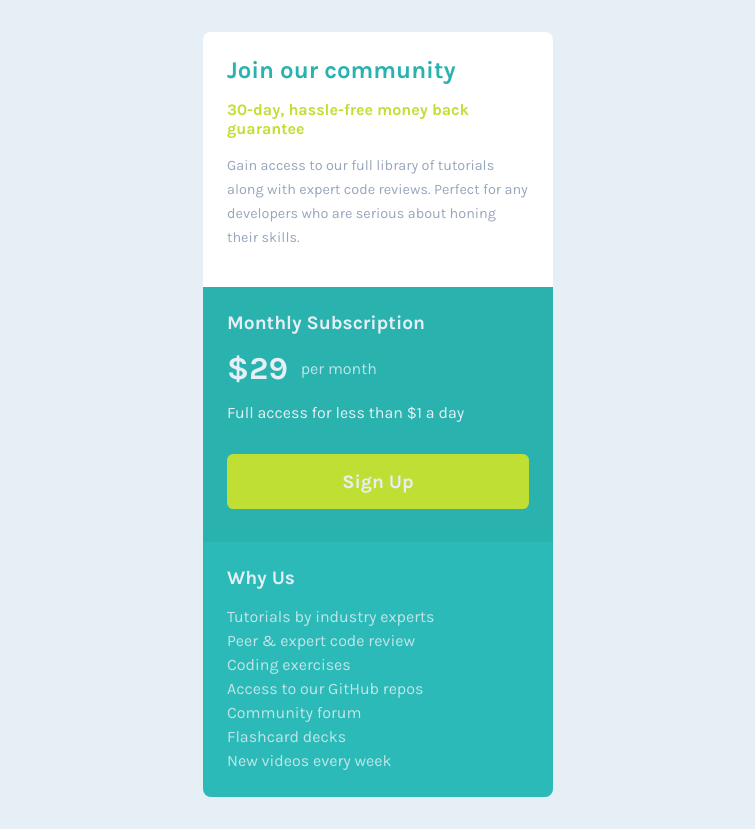
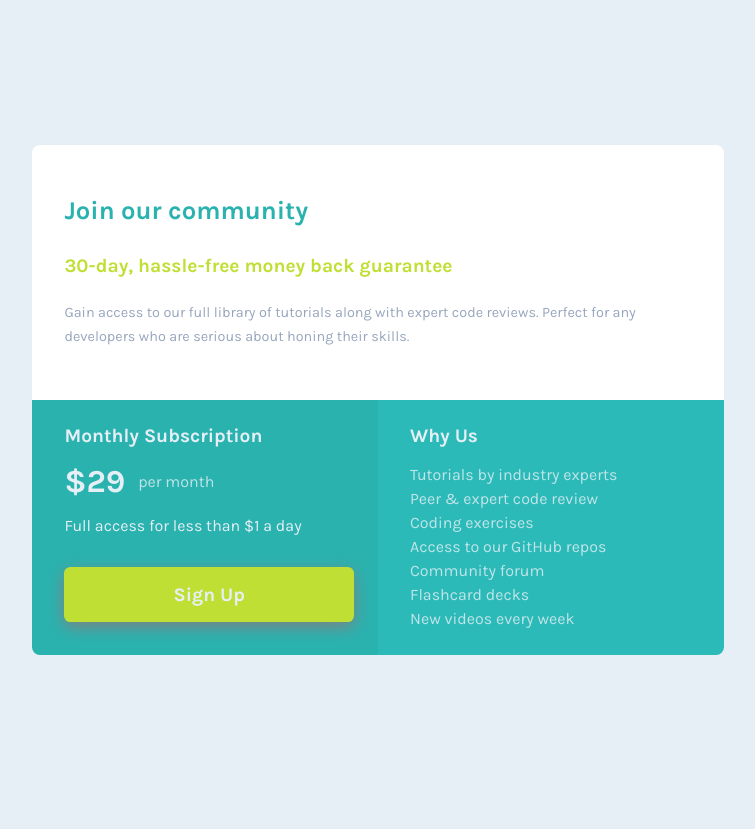
Before and after one commit to data-dev05/single-price-grid-component, a plain HTML site: page index.html in a window 1280 px wide. Shown: the whole page, without its empty margins (262-1017 px from the left). After the commit the page ends 800 px from the top, so only its background shows below. Drawn offline with Linux system fonts and the light colour scheme.

Commit message:
final version

```diff
--- a/sass/styles.scss
+++ b/sass/styles.scss
@@ -89,6 +89,12 @@ ul {
         padding: 1rem;
         border-radius: 0.4rem;
         margin-top: 1rem;
+        box-shadow: 0 0.3rem 1rem gray;
+
+        &:hover {
+            cursor: pointer;
+            box-shadow: 0 0.1rem 0.5rem black;
+        }
     }
 }
 
@@ -104,7 +110,40 @@ h2 {
 
 @media (min-width: 768px) {
     #card {
-        grid-template-columns: 2fr;
-        grid-template-rows: repeat(3, 1fr);
+        grid-template-columns: repeat(2, 1fr);
+        grid-template-rows: repeat(2, 1fr);
+        width: calc(768px - 6vw);
+    }
+
+    section {
+        padding-left: 2rem;
+    }
+
+    #join-section {
+        grid-column: 1/3;
+        grid-row: 1/2;
+        justify-content: center;
+
+        h1 {
+            margin-bottom: 0.8rem;
+            font-size: 1.6rem;
+        }
+
+        #guarantee {
+            margin-bottom: 0.5rem;
+            font-size: 1.2rem;
+        }
+    }
+
+    #monthly-section {
+        grid-column: 1/2;
+        grid-row: 2/3;
+        border-radius: 0 0 0 0.5rem;
+    }
+
+    #why-section {
+        grid-column: 2/3;
+        grid-row: 2/3;
+        border-radius: 0 0 0.5rem 0;
     }
 }
```
Also changed, not shown: css/styles.css, 1 other file.
